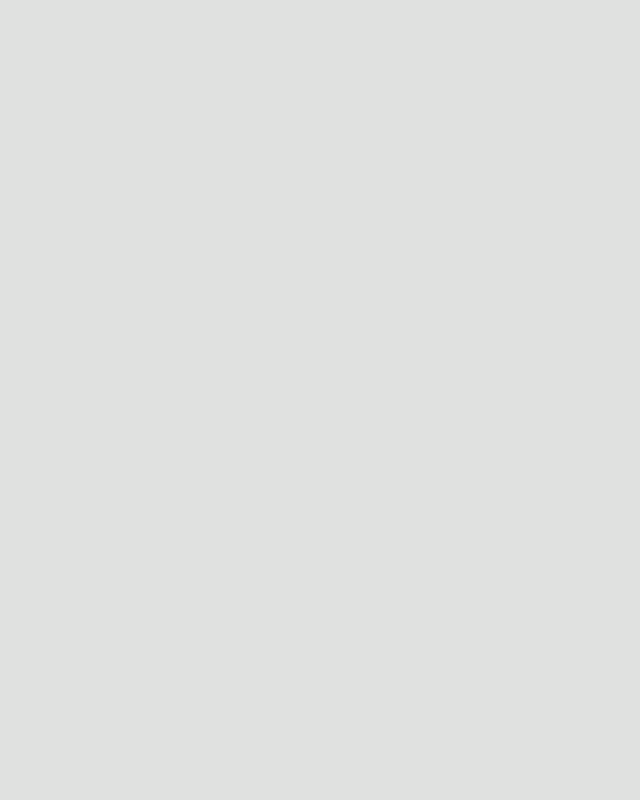
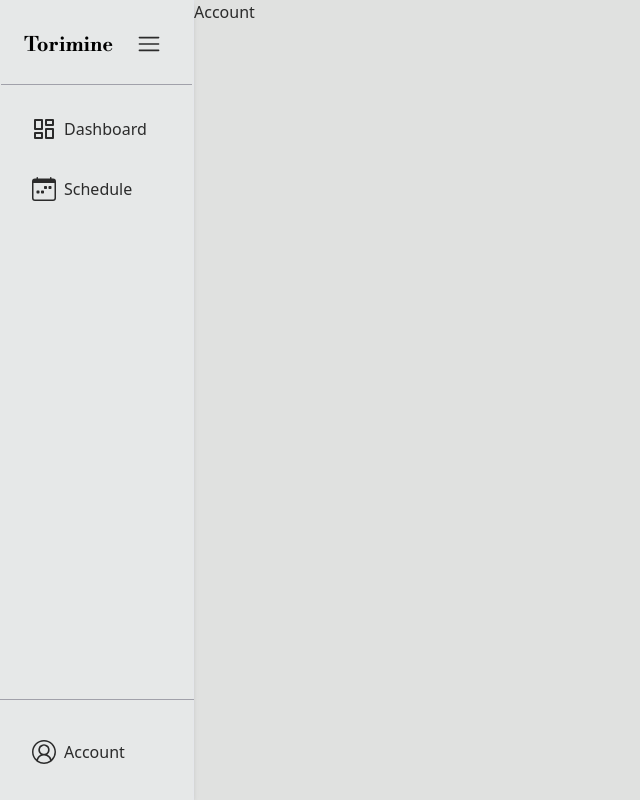
Before and after one commit to sebat2004/Torimine, a React (Vite) app in the folder client/: page /workspace/account in a window 1280 px wide. Before the commit this address had no page. Shown: the whole page, without its empty margins (0-640 px from the left). Built offline with nearby package versions, Linux system fonts and the light colour scheme; a web font is replaced by a local one.

Commit message:
Added routes for workspace page

```diff
--- /dev/null
+++ b/client/routes/Account.tsx
@@ -0,0 +1,7 @@
+const Account = () => {
+  return (
+    <div>Account</div>
+  )
+}
+
+export default Account
--- /dev/null
+++ b/client/routes/Dashboard.tsx
@@ -0,0 +1,9 @@
+const Dashboard = () => {
+  return (
+    <>
+      <h1>Dashboard</h1>
+    </>
+  )
+}
+
+export default Dashboard
--- /dev/null
+++ b/client/routes/Schedule.tsx
@@ -0,0 +1,7 @@
+const Schedule = () => {
+  return (
+    <div>Schedule</div>
+  )
+}
+
+export default Schedule
--- a/client/routes/Workspace.tsx
+++ b/client/routes/Workspace.tsx
@@ -1,11 +1,26 @@
 import Sidebar from '../src/components/Sidebar'
+import { createContext, useContext } from 'react'
+import Dashboard from './Dashboard'
+import Schedule from './Schedule'
+import Account from './Account'
+import { Outlet } from 'react-router-dom'
+
+export const viewContext = createContext<{currentView: string, setCurrentView: React.Dispatch<React.SetStateAction<string>>}>({
+  currentView: 'Schedule',
+  setCurrentView: () => {}
+})
 
 const Workspace = () => {
+  const {currentView, setCurrentView} = useContext(viewContext)
+
   return (
     <>
-        <div className="flex flex-col">
-            <Sidebar />
-        </div>
+      <viewContext.Provider value={{currentView, setCurrentView}}>
+          <div className="flex">
+              <Sidebar />
+              <Outlet />
+          </div>
+      </viewContext.Provider>
     </>
   )
 }
--- a/client/src/App.tsx
+++ b/client/src/App.tsx
@@ -4,7 +4,10 @@ import Index from '../routes/Index'
 import Login from '../routes/Login'
 import Register from '../routes/Register'
 import Workspace from '../routes/Workspace'
+import Schedule from '../routes/Schedule'
 import { createContext, useState, Dispatch, SetStateAction } from 'react'
+import Dashboard from '../routes/Dashboard'
+import Account from '../routes/Account'
 
 interface SidebarContext {
   isOpen: boolean;
@@ -27,7 +30,11 @@ function App() {
             <Route path="/" element={<Index />} />
             <Route path="/register" element={<Register />} />
             <Route path="/login" element={<Login />} />
-            <Route path="/workspace" element={<Workspace />} />
+            <Route path="/workspace" element={<Workspace />}>
+              <Route path="dashboard" element={<Dashboard />} />
+              <Route path="schedule" element={<Schedule />} />
+              <Route path="account" element={<Account />} />
+            </Route>
           </Routes>
       </SidebarContext.Provider>
     </>
--- a/client/src/components/RegisterForm.tsx
+++ b/client/src/components/RegisterForm.tsx
@@ -113,29 +113,24 @@ const RegisterForm = () => {
         confirm_password: inputValues?.confirm_password
         }
 
+        // sends a request to the localhost:3000 server to fetch the response from the register api call for the user
         const response = await fetch('http://localhost:3000/api/register', {
             method: 'POST',
             headers: {
                 'Content-Type': 'application/json',
             },
             body: JSON.stringify(data),
-            })
-            .then(res => res.json())
-            .then(data => {
-                return data
-            });
 
-        // Updates the error message based on the response from the server
+        }).then(res => res.json())
+        .then(data => {
+            return data
+        })
+
         if (response.status === 'success') {
             setTimeout(() => { setErrorMessage(<h1 className="text-green-500">{response.message}</h1>) }, 1700)
-            setTimeout(() => setErrorMessage(<AiOutlineLoading className="animate-spin text-3xl" />), 2000)
-            setTimeout(() => { window.location.replace("http://localhost:5173/login")}, 3000)
+            setTimeout(() => { window.location.replace("http://localhost:5173/login") }, 4000)
         } else {
-            if (response.message === 'duplicate key value violates unique constraint "users_email_key"') {
-                setTimeout(() => { setErrorMessage(<h1 className="text-red-500">Email already registered</h1>) }, 1500)
-            } else {
-                setTimeout(() => { setErrorMessage(<h1 className="text-red-500">{response.message}</h1>) }, 1500)
-            }
+            setTimeout(() => { setErrorMessage(<h1 className="text-red-500">{response.message}</h1>) }, 1500)
         }
     }
 
--- a/client/src/components/Sidebar.tsx
+++ b/client/src/components/Sidebar.tsx
@@ -1,15 +1,16 @@
-import { AiOutlineHome, AiOutlineInfoCircle  } from "react-icons/ai";
 import { BsCalendarWeek } from "react-icons/bs";
 import { LuLayoutDashboard } from "react-icons/lu";
 import { VscAccount } from "react-icons/vsc"
 import { RxHamburgerMenu } from "react-icons/rx"
 import { Link } from "react-router-dom";
 import { useContext } from "react";
-import { SidebarContext } from "../App";
+import { SidebarContext } from "../App"
+import { viewContext } from "../../routes/Workspace"
 
 const Sidebar = () => {
 
-  const {isOpen, setOpen}: {} = useContext(SidebarContext)
+  const {isOpen, setOpen} = useContext(SidebarContext)
+  const {setCurrentView} = useContext(viewContext)
 
   return (
     <>
@@ -21,23 +22,7 @@ const Sidebar = () => {
             <RxHamburgerMenu className={`mr-2 text-2xl cursor-pointer duration-150 hover:scale-125 ${isOpen && "rotate-180"}`} onClick={() => setOpen(!isOpen)} />
           </div>
           <hr className="h-px my-1 bg-zinc-400 border-0 mx-[-23px]"></hr>
-          <Link to={"/"} state={isOpen}>
-            <div className={`nav-item-container`} >
-              <div className="pl-[4px] h-max self-center">
-                <AiOutlineHome className={`text-2xl`} />
-              </div>
-              <h1 className={`nav-item-text ${isOpen ? "scale-100" : "scale-0"}`}>Home</h1>
-            </div>
-          </Link>
-          <Link to="/login" state={isOpen}>
-            <div className={`nav-item-container`} >
-              <div className="pl-[4px] h-max self-center">
-                <AiOutlineInfoCircle className="text-2xl" />
-              </div>
-              <h1 className={`nav-item-text ${isOpen ? "scale-100" : "scale-0"}`}>About</h1>
-            </div>
-          </Link>
-          <Link to="/dashboard" state={isOpen}>
+          <Link to="/workspace/dashboard" state={isOpen} onClick={() => setCurrentView('Dashboard')}>
             <div className={`nav-item-container`} >
               <div className="pl-[4px] h-max self-center">
                 <LuLayoutDashboard className="text-2xl" />
@@ -45,7 +30,7 @@ const Sidebar = () => {
               <h1 className={`nav-item-text ${isOpen ? "scale-100" : "scale-0"}`}>Dashboard</h1>
             </div>
           </Link>
-          <Link to="/schedule" state={isOpen}>
+          <Link to="/workspace/schedule" state={isOpen}>
             <div className={`nav-item-container`} >
               <div className="pl-[4px] h-max self-center">
                 <BsCalendarWeek className="text-2xl" />
@@ -54,7 +39,7 @@ const Sidebar = () => {
             </div>
           </Link>
           <hr className="h-px my-3 bg-zinc-400 border-0 mx-[-25px] mt-auto"></hr>
-          <Link to="/account" state={isOpen}>
+          <Link to="/workspace/account" state={isOpen}>
             <div className={`nav-item-container mb-7`} >
               <div className="pl-[4px] h-max self-center">
                 <VscAccount className="text-2xl" />
--- a/client/tsconfig.json
+++ b/client/tsconfig.json
@@ -20,6 +20,6 @@
     "noUnusedParameters": true,
     "noFallthroughCasesInSwitch": true
   },
-  "include": ["src", "static/index.tsx"],
+  "include": ["src", "static/index.tsx", "routes/Schedule.tsx", "routes/Dashboard.tsx", "routes/Account.tsx"],
   "references": [{ "path": "./tsconfig.node.json" }]
 }
```
Also changed, not shown: 1 other file (tests, documents, lock files or other folders).
